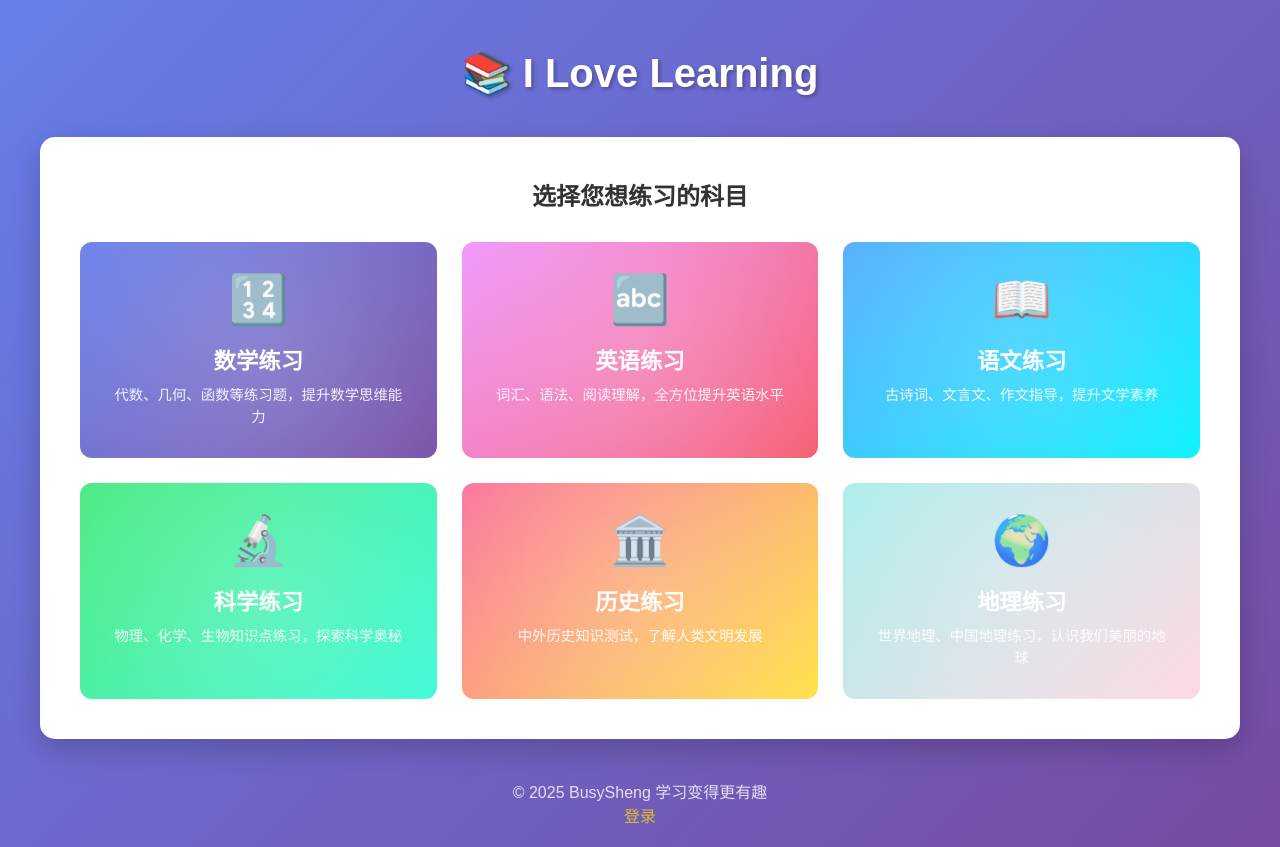
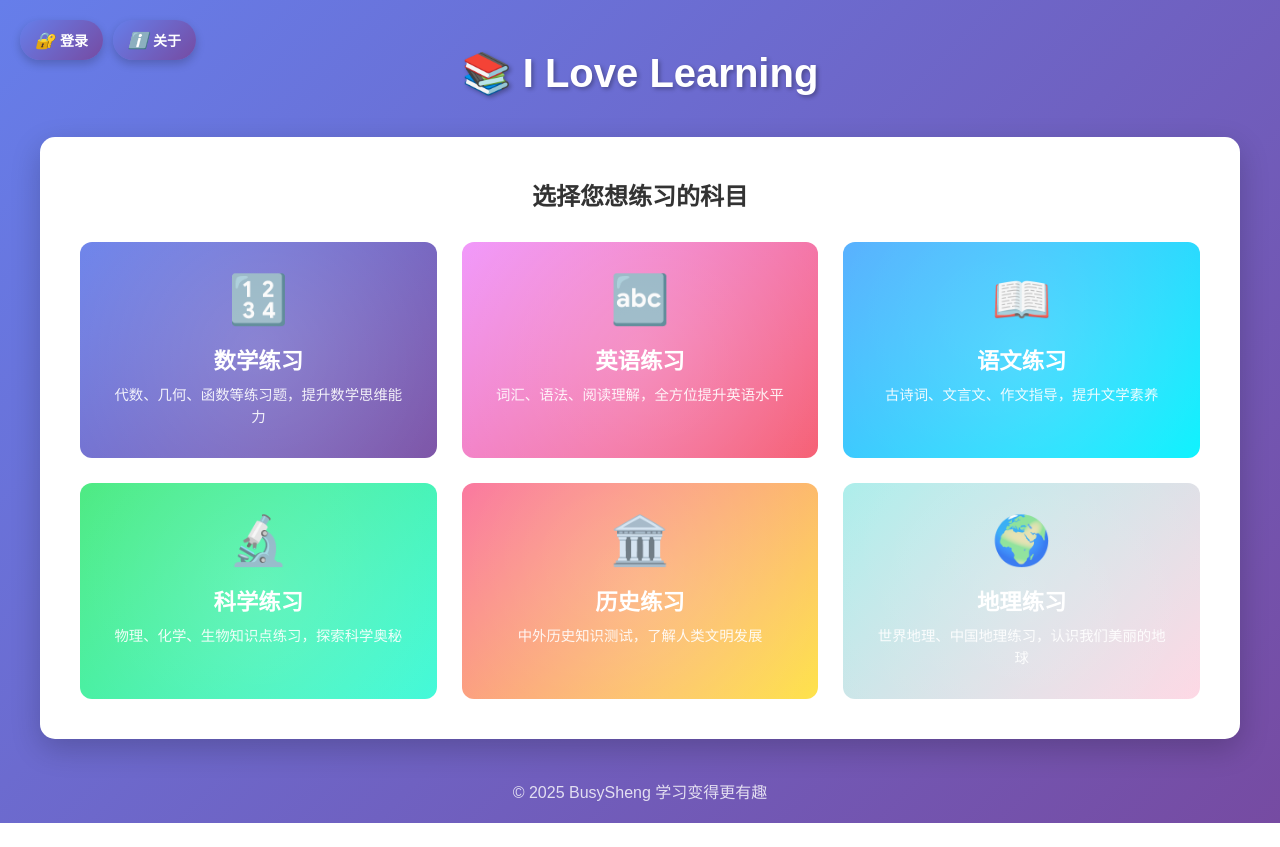
Before and after one commit to BusyMitten/ILoveLearning, a Flask app: page / in a window 1280 px wide. After the commit the page ends 823 px from the top, so only its background shows below. Run offline with Flask 3, Linux system fonts and the light colour scheme; data that the repository does not hold is empty; parts of the project's set-up code (start-up, migrations or seed data) failed here and were passed over.

Commit message:
2026/1/1 出版发布

```diff
--- a/app.py
+++ b/app.py
@@ -1,6 +1,6 @@
 from flask import Flask, render_template, session, redirect, url_for, jsonify
 from utils import (load_trainings, get_training_by_problem, get_next_problem,
-                   load_problem, get_hitokoto, get_project_size)
+                   load_problem, get_hitokoto, get_project_size, get_question_count, get_last_update_time)
 from wsgiref.simple_server import make_server
 from flask_wtf import FlaskForm
 from wtforms import StringField, PasswordField, SubmitField
@@ -14,7 +14,15 @@
 def index():
     trainings = load_trainings()
     completed_trainings = session.get('completed_trainings', [])
-    return render_template("index.html", trainings=trainings, completed_trainings=completed_trainings, hitokoto=get_hitokoto())
+    return render_template("index.html",
+                           trainings=trainings,
+                           completed_trainings=completed_trainings,
+                           hitokoto=get_hitokoto(),
+                           version="26.1.1",
+                           author="BusySheng",
+                           project_size=get_project_size(),
+                           question_count=get_question_count(),
+                           last_update=get_last_update_time())
 
 @app.route("/api/hitokoto")
 def api_hitokoto():
@@ -355,5 +363,5 @@
 
 
 if __name__ == "__main__":
-    httpd = make_server('127.0.0.1', 80, app)
+    httpd = make_server('0.0.0.0', 80, app)
     httpd.serve_forever()
--- /dev/null
+++ b/requirements.txt
@@ -0,0 +1,4 @@
+Flask==2.3.3
+Flask-WTF==1.1.1
+gunicorn==21.2.0
+WTForms==3.0.1
--- a/templates/index.html
+++ b/templates/index.html
@@ -45,6 +45,42 @@
         .subtitle:hover {
             color: #ffd700;
             transform: scale(1.05);
+        }
+
+        .top-buttons {
+            position: absolute;
+            top: 20px;
+            left: 20px;
+            display: flex;
+            gap: 10px;
+        }
+
+        .nav-btn {
+            display: inline-flex;
+            align-items: center;
+            justify-content: center;
+            padding: 10px 15px;
+            background: linear-gradient(135deg, #667eea 0%, #764ba2 100%);
+            color: white;
+            text-decoration: none;
+            border-radius: 25px;
+            font-size: 14px;
+            font-weight: bold;
+            cursor: pointer;
+            border: none;
+            transition: all 0.3s ease;
+            box-shadow: 0 4px 10px rgba(0,0,0,0.2);
+        }
+
+        .nav-btn:hover {
+            transform: translateY(-3px);
+            box-shadow: 0 6px 15px rgba(0,0,0,0.3);
+            background: linear-gradient(135deg, #5a6fd8 0%, #6a4192 100%);
+        }
+
+        .nav-btn i {
+            margin-right: 5px;
+            font-size: 16px;
         }
 
         .main-content {
@@ -157,6 +258,14 @@
 <body>
     <div class="container">
         <header>
+            <div class="top-buttons">
+                <a href="/login" class="nav-btn">
+                    <i>🔐</i> 登录
+                </a>
+                <a href="#" onclick="showAbout(); return false;" class="nav-btn">
+                    <i>ℹ️</i> 关于
+                </a>
+            </div>
             <h1>📚 I Love Learning</h1>
             <p class="subtitle" id="hitokoto" onclick="refreshHitokoto()">{{ hitokoto }}</p>
         </header>
@@ -225,8 +334,24 @@
 
         <footer>
             <p>© 2025 BusySheng 学习变得更有趣</p>
-            <p><a href="/login" style="color: #ffd700; text-decoration: none;">登录</a></p>
         </footer>
+
+        <!-- 关于弹窗 -->
+        <div id="aboutModal" class="modal">
+            <div class="modal-content">
+                <div class="modal-header">
+                    <h2>关于 ILoveLearning</h2>
+                    <span class="close" onclick="closeAbout()">&times;</span>
+                </div>
+                <div class="modal-body">
+                    <p><strong>版本:</strong> {{ version }}</p>
+                    <p><strong>作者:</strong> {{ author }}</p>
+                    <p><strong>项目大小:</strong> {{ project_size }}</p>
+                    <p><strong>题目数量:</strong> {{ question_count }}</p>
+                    <p><strong>最后更新:</strong> {{ last_update }}</p>
+                </div>
+            </div>
+        </div>
 
         <script>
             function refreshHitokoto() {
@@ -245,6 +370,22 @@
                         hitokotoElement.textContent = '{{ hitokoto }}'; // 恢复原内容
                     });
             }
+
+            function showAbout() {
+                document.getElementById('aboutModal').style.display = 'block';
+            }
+
+            function closeAbout() {
+                document.getElementById('aboutModal').style.display = 'none';
+            }
+
+            // 点击弹窗外部区域关闭弹窗
+            window.onclick = function(event) {
+                const modal = document.getElementById('aboutModal');
+                if (event.target == modal) {
+                    modal.style.display = 'none';
+                }
+            }
         </script>
     </div>
 </body>
--- a/templates/login.html
+++ b/templates/login.html
@@ -138,9 +138,7 @@
         </form>
         {% if data %}
         <div class="result">
-            <p><strong>登录信息：</strong></p>
-            <p>用户名：{{ data['name'] }}</p>
-            <p>密码：{{ data['password'] }}</p>
+            <p>Hello, {{ data['name'] }} !</p>
         </div>
         {% endif %}
         <a href="/" class="back-link">返回首页</a>
--- a/utils.py
+++ b/utils.py
@@ -95,4 +95,28 @@
         for f in filenames:
             fp = os.path.join(dirpath, f)
             total_size += os.path.getsize(fp)
-    return str(total_size / 1024) + "KB"
+    return str(round(total_size / 1024, 2)) + "KB"
+
+def get_question_count():
+    """获取题目总数"""
+    problem_dir = os.path.join(os.path.dirname(__file__), "problem")
+    if os.path.exists(problem_dir):
+        problem_files = [f for f in os.listdir(problem_dir) if f.endswith(".json")]
+        return len(problem_files)
+    return 0
+
+def get_last_update_time():
+    """获取项目最后更新时间"""
+    import datetime
+    project_dir = os.path.dirname(__file__)
+    latest_time = 0
+
+    for dirpath, dirnames, filenames in os.walk(project_dir):
+        for f in filenames:
+            fp = os.path.join(dirpath, f)
+            mtime = os.path.getmtime(fp)
+            if mtime > latest_time:
+                latest_time = mtime
+
+    # 转换为可读格式
+    return datetime.datetime.fromtimestamp(latest_time).strftime('%Y-%m-%d %H:%M:%S')
```
Also changed, not shown: other parts of templates/index.html (+65 -0 lines), README.md (added), 1 other file.
